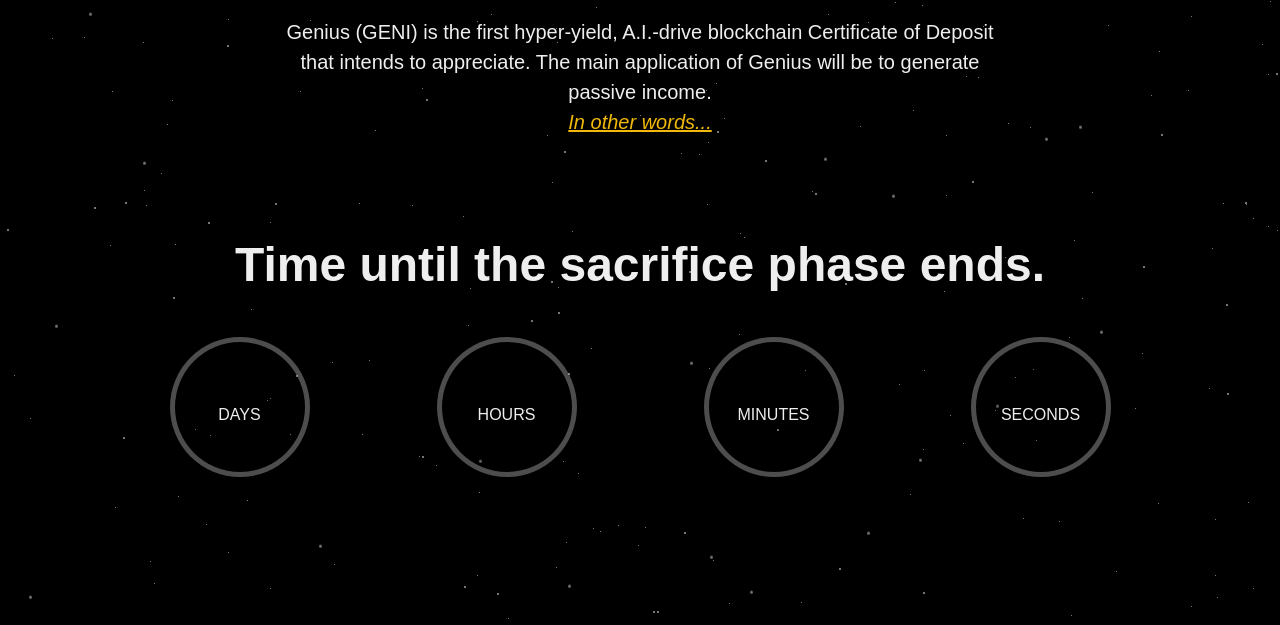
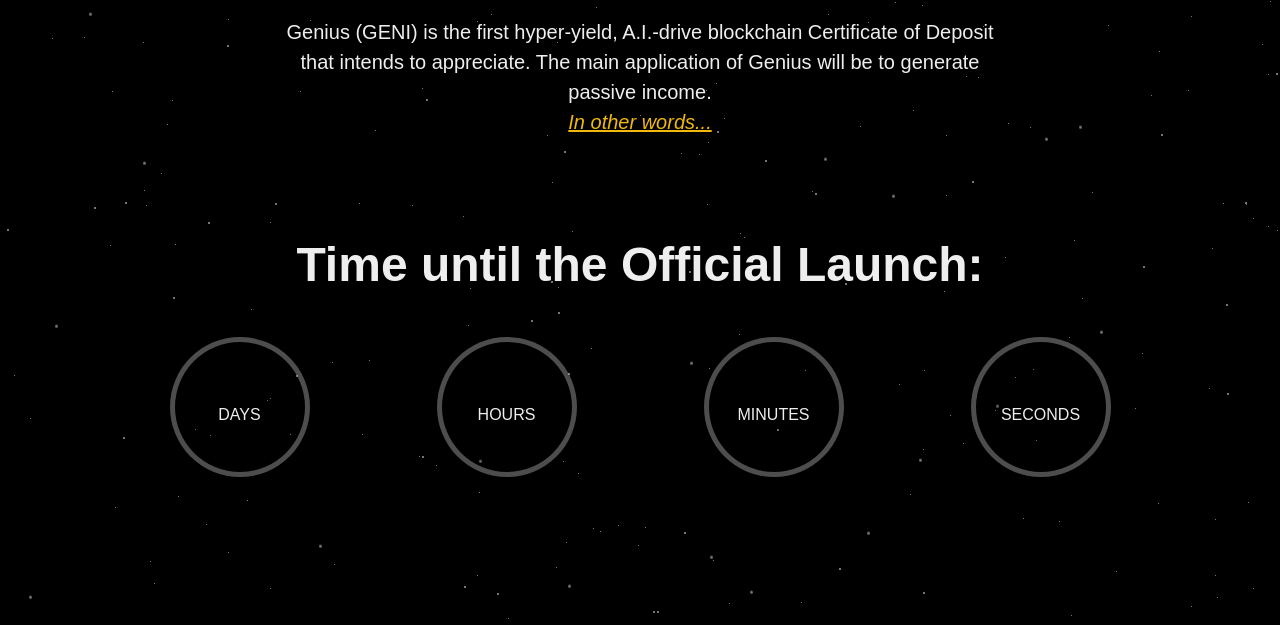
Before and after one commit to GeniusGENI/geni.app, a website built with Parcel: page index.html in a window 1280 px wide. Shown: the part 145-770 px from the top of the page. Built offline with nearby package versions, Linux system fonts and the light colour scheme; a web font is replaced by a local one.

Commit message:
wording updated

```diff
--- a/index.html
+++ b/index.html
@@ -94,7 +94,7 @@
 
                     <div class="py-2 mt-5 mb-0" id="countDown">
                         <div class="container col-xxl-8 col-lg-12 px-4 py-5 text-center">
-                            <h1 class="display-5 fw-bold lh-1 mb-5">Time until the sacrifice phase ends.</h1>
+                            <h1 class="display-5 fw-bold lh-1 mb-5">Time until the Official Launch:</h1>
 
                             <section class="d-lg-flex justify-content-around">
 
```
